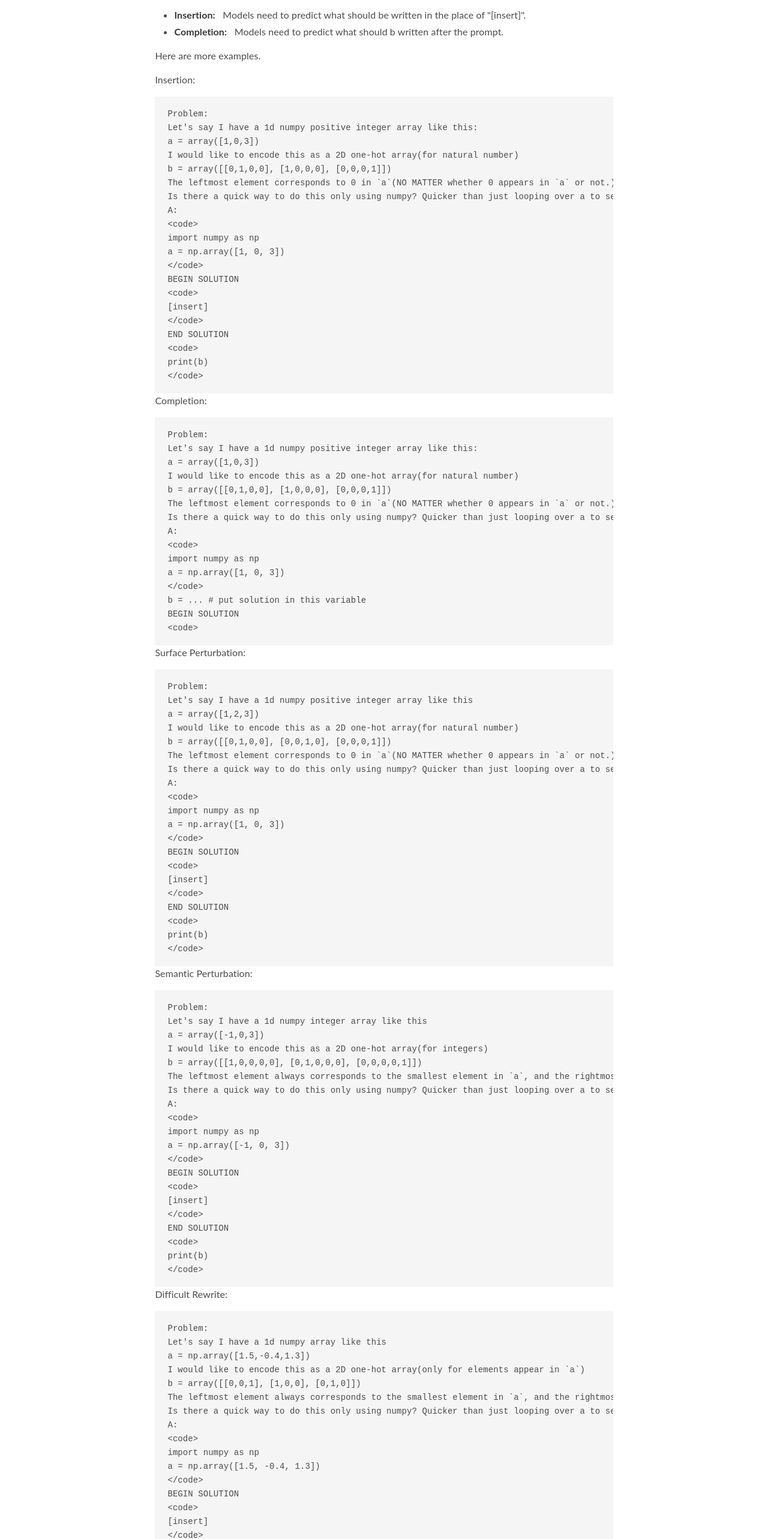
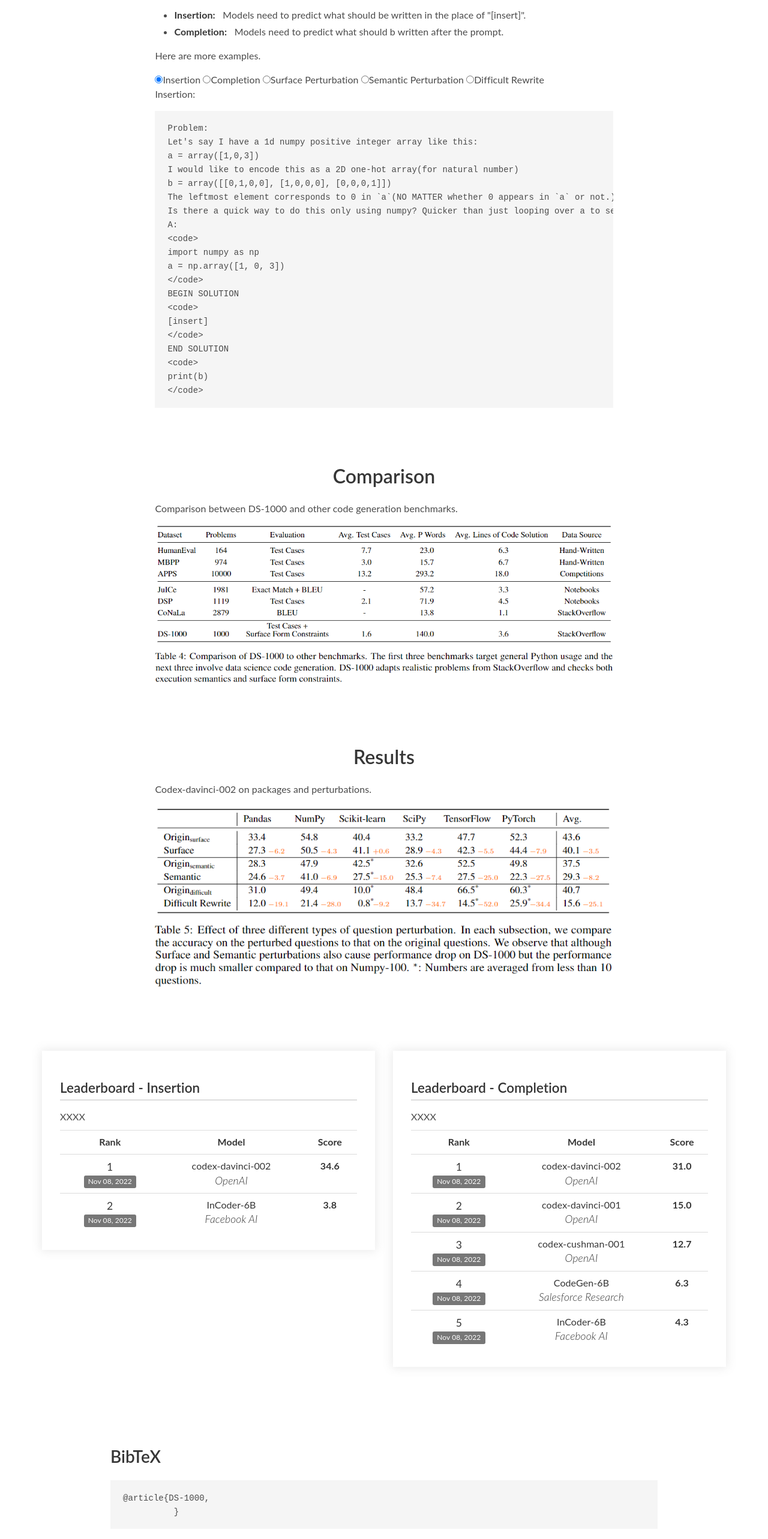
Before and after one commit to ds1000-code-gen/ds1000-code-gen.github.io, a plain HTML site: page index.html in a window 1280 px wide. Shown: the part 2240-4806 px from the top of the page at 60% size. Drawn offline with nearby package versions, Linux system fonts and the light colour scheme; some icons are missing; a web font is replaced by a local one.

Commit message:
Update index.html

```diff
--- a/index.html
+++ b/index.html
@@ -1,9 +1,9 @@
 <!DOCTYPE html>
 <html>
+
 <head>
   <meta charset="utf-8">
-  <meta name="description"
-        content="DS-1000: A Natural and Reliable Benchmark for Data Science Code">
+  <meta name="description" content="DS-1000: A Natural and Reliable Benchmark for Data Science Code">
   <meta name="keywords" content="DS-1000, D-NeRF, NeRF">
   <meta name="viewport" content="width=device-width, initial-scale=1">
   <title>DS-1000: A Natural and Reliable Benchmark for Data Science Code</title>
@@ -22,15 +22,13 @@
     gtag('config', 'G-PYVRSFMDRL');
   </script>
 
-  <link href="https://fonts.googleapis.com/css?family=Google+Sans|Noto+Sans|Castoro"
-        rel="stylesheet">
+  <link href="https://fonts.googleapis.com/css?family=Google+Sans|Noto+Sans|Castoro" rel="stylesheet">
 
   <link rel="stylesheet" href="./static/css/bulma.min.css">
   <link rel="stylesheet" href="./static/css/bulma-carousel.min.css">
   <link rel="stylesheet" href="./static/css/bulma-slider.min.css">
   <link rel="stylesheet" href="./static/css/fontawesome.all.min.css">
-  <link rel="stylesheet"
-        href="https://cdn.jsdelivr.net/gh/jpswalsh/academicons@1/css/academicons.min.css">
+  <link rel="stylesheet" href="https://cdn.jsdelivr.net/gh/jpswalsh/academicons@1/css/academicons.min.css">
   <link rel="stylesheet" href="./static/css/index.css">
 
   <link rel="stylesheet" href="./bower_components/bootstrap/dist/css/bootstrap.table.min.css">
@@ -46,6 +44,7 @@
   <script src="./static/js/bulma-slider.min.js"></script>
   <script src="./static/js/index.js"></script>
 </head>
+
 <body>
 
   <nav class="navbar" role="navigation" aria-label="main navigation">
@@ -97,7 +96,8 @@
       <div class="container is-max-desktop">
         <div class="columns is-centered">
           <div class="column has-text-centered">
-          <h1 class="title is-1 publication-title">DS-1000: A Natural and Reliable Benchmark for Data Science Code</h1>
+            <h1 class="title is-1 publication-title">DS-1000: A Natural and Reliable Benchmark for Data Science Code
+            </h1>
             <div class="is-size-5 publication-authors">
               <span class="author-block">
                 <a href="https://baigker.github.io/Home-Page/">Chengxi Li*</a><sup>1</sup>,</span>
@@ -184,7 +184,8 @@
     <div class="container is-max-desktop">
       <div class="hero-body">
         <h2 class="subtitle has-text-centered">
-        DS-1000 is a code generation benchmark with a thousand data science questions spanning seven Python libraries that
+          DS-1000 is a code generation benchmark with a thousand data science questions spanning seven Python libraries
+          that
           (1) reflects diverse, realistic, and practical use cases,
           (2) has a reliable metric,
           (3) defends against memorization by perturbing questions.
@@ -229,7 +230,8 @@
           <h2 class="title is-3">Example</h2>
           <div class="content has-text-justified">
             <p>
-            The figure below shows an example DS-1000 question (left), its reference solution (top right), and an expert-written
+              The figure below shows an example DS-1000 question (left), its reference solution (top right), and an
+              expert-written
               automatic multi-criteria evaluation (bottom right). To answer the question, the model needs to
               fill in the solution; to pass our automatic evaluation, it needs to 1) return the correct output and 2)
               avoid inefficient implementations that use for-loops.
@@ -251,39 +253,77 @@
           <h2 class="title is-3">Perturbation and Prompt</h2>
           <div class="content has-text-justified">
             <p>
-            For questions from Stack Overflow, we equipped them with prompts, test cases, and evaluation functions and called them Origin.
-            To prevent models simply recalling the solutions seen during pretraining, we have perturbed the questions in two ways:
+              For questions from Stack Overflow, we equipped them with prompts, test cases, and evaluation functions and
+              called them Origin.
+              To prevent models simply recalling the solutions seen during pretraining, we have perturbed the questions
+              in two ways:
               surface perturbations and semantic perturbations.
               To make DS-1000 more challenging, we additionally introduced Difficult Rewrite.
             </p>
 
             <ul>
-            <li><strong>Origin:</strong> &nbsp;  Equipped them with a prompt, testcases, and an evaluation function.</li>
-            <li><strong>Surface Perturbation:</strong> &nbsp; We paraphrased the question or modified the code context in
+              <li><strong>Origin:</strong> &nbsp; Equipped them with a prompt, testcases, and an evaluation function.
+              </li>
+              <li><strong>Surface Perturbation:</strong> &nbsp; We paraphrased the question or modified the code context
+                in
                 the question, but the reference solution should stay the same after the perturbation. </li>
-            <li><strong>Semantic Perturbation:</strong> &nbsp; We changed the semantics of the reference solution without
+              <li><strong>Semantic Perturbation:</strong> &nbsp; We changed the semantics of the reference solution
+                without
                 changing its difficulty.</li>
               <li><strong>Difficult Rewrite:</strong> &nbsp; More complex and more difficult.</li>
             </ul>
 
             <p>
-            We also provided an Insertion style prompt and a Completion style prompt for each question (including perturbation).
+              We also provided an Insertion style prompt and a Completion style prompt for each question (including
+              perturbation).
             </p>
 
             <ul>
-            <li><strong>Insertion:</strong> &nbsp; Models need to predict what should be written in the place of "[insert]".</li>
-            <li><strong>Completion:</strong> &nbsp; Models need to predict what should b written after the prompt. </li>
+              <li><strong>Insertion:</strong> &nbsp; Models need to predict what should be written in the place of
+                "[insert]".</li>
+              <li><strong>Completion:</strong> &nbsp; Models need to predict what should b written after the prompt.
+              </li>
             </ul>
 
             <p>
               Here are more examples.
             </p>
 
+            <form>
+              <input type="radio" name="pattern" checked onclick=Click() title="Insertion">Insertion
+              <input type="radio" name="pattern" onclick=Click() title="Completion">Completion
+              <input type="radio" name="pattern" onclick=Click() title="Surface-Perturbation">Surface Perturbation
+              <input type="radio" name="pattern" onclick=Click() title="Semantic-Perturbation">Semantic Perturbation
+              <input type="radio" name="pattern" onclick=Click() title="Difficult-Rewrite">Difficult Rewrite
+            </form>
+
+            <script type="text/javascript">
+              function Click()
+              {
+                let div_title = "";
+                for(let button of document.getElementsByName('pattern'))
+                {
+                  if(button.checked)
+                  {
+                    div_title = button.title;
+                  }
+                }
+                for(let block of document.getElementsByClassName('examples'))
+                {
+                  block.style.display = (block.title === div_title) ? 'block' : 'none';
+                }
+              }
+
+            </script>
+
+            <div title="Insertion" class="examples" style="display: block;">
               <p>
                 Insertion:
               </p>
 
-          <div class="highlighter-rouge"><div class="highlight"><pre class="highlight"><code>Problem:
+              <div class="highlighter-rouge">
+                <div class="highlight">
+                  <pre class="highlight"><code>Problem:
 Let's say I have a 1d numpy positive integer array like this:
 a = array([1,0,3])
 I would like to encode this as a 2D one-hot array(for natural number)
@@ -303,13 +343,19 @@ END SOLUTION
 &lt;code&gt;
 print(b)
 &lt;/code&gt;
-</code></pre></div></div>
+</code></pre>
+                </div>
+              </div>
+            </div>
 
+            <div title="Completion" class="examples" style="display: none;">
               <p>
                 Completion:
               </p>
 
-          <div class="highlighter-rouge"><div class="highlight"><pre class="highlight"><code>Problem:
+              <div class="highlighter-rouge">
+                <div class="highlight">
+                  <pre class="highlight"><code>Problem:
 Let's say I have a 1d numpy positive integer array like this:
 a = array([1,0,3])
 I would like to encode this as a 2D one-hot array(for natural number)
@@ -324,13 +370,19 @@ a = np.array([1, 0, 3])
 b = ... # put solution in this variable
 BEGIN SOLUTION
 &lt;code&gt;
-</code></pre></div></div>
+</code></pre>
+                </div>
+              </div>
+            </div>
 
+            <div title="Surface-Perturbation" class="examples" style="display: none;">
               <p>
                 Surface Perturbation:
               </p>
 
-          <div class="highlighter-rouge"><div class="highlight"><pre class="highlight"><code>Problem:
+              <div class="highlighter-rouge">
+                <div class="highlight">
+                  <pre class="highlight"><code>Problem:
 Let's say I have a 1d numpy positive integer array like this
 a = array([1,2,3])
 I would like to encode this as a 2D one-hot array(for natural number)
@@ -350,13 +402,19 @@ END SOLUTION
 &lt;code&gt;
 print(b)
 &lt;/code&gt;
-</code></pre></div></div>
+</code></pre>
+                </div>
+              </div>
+            </div>
 
+            <div title="Semantic-Perturbation" class="examples" style="display: none;">
               <p>
                 Semantic Perturbation:
               </p>
 
-          <div class="highlighter-rouge"><div class="highlight"><pre class="highlight"><code>Problem:
+              <div class="highlighter-rouge">
+                <div class="highlight">
+                  <pre class="highlight"><code>Problem:
 Let's say I have a 1d numpy integer array like this
 a = array([-1,0,3])
 I would like to encode this as a 2D one-hot array(for integers)
@@ -376,13 +434,19 @@ END SOLUTION
 &lt;code&gt;
 print(b)
 &lt;/code&gt;
-</code></pre></div></div>
+</code></pre>
+                </div>
+              </div>
+            </div>
 
+            <div title="Difficult-Rewrite" class="examples" style="display: none;">
               <p>
                 Difficult Rewrite:
               </p>
 
-          <div class="highlighter-rouge"><div class="highlight"><pre class="highlight"><code>Problem:
+              <div class="highlighter-rouge">
+                <div class="highlight">
+                  <pre class="highlight"><code>Problem:
 Let's say I have a 1d numpy array like this
 a = np.array([1.5,-0.4,1.3])
 I would like to encode this as a 2D one-hot array(only for elements appear in `a`)
@@ -402,7 +466,10 @@ END SOLUTION
 &lt;code&gt;
 print(b)
 &lt;/code&gt;
-</code></pre></div></div>
+</code></pre>
+                </div>
+              </div>
+            </div>
 
           </div>
         </div>
@@ -612,8 +679,7 @@ print(b)
   <footer class="footer">
     <div class="container">
       <div class="content has-text-centered">
-      <a class="icon-link"
-         href="https://www.overleaf.com/project/63291315d6cd431ab1bed757">
+        <a class="icon-link" href="https://www.overleaf.com/project/63291315d6cd431ab1bed757">
           <i class="fas fa-file-pdf" style="color:white"></i>
         </a>
         <a class="icon-link" href="https://github.com/keunhong" class="external-link" disabled>
@@ -629,8 +695,8 @@ print(b)
                 Commons Attribution-ShareAlike 4.0 International License</a>.
             </p>
             <p>
-            This means you are free to borrow the <a
-              href="https://github.com/nerfies/nerfies.github.io">source code</a> of this website,
+              This means you are free to borrow the <a href="https://github.com/nerfies/nerfies.github.io">source
+                code</a> of this website,
               we just ask that you link back to this page in the footer.
               Please remember to remove the analytics code included in the header of the website which
               you do not want on your website.
@@ -643,4 +709,5 @@ print(b)
   </footer>
 
 </body>
+
 </html>
```
Lines whose indentation alone changed are shown as unchanged.
